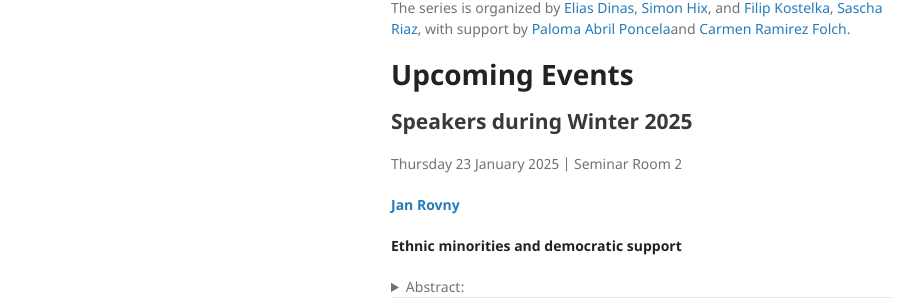
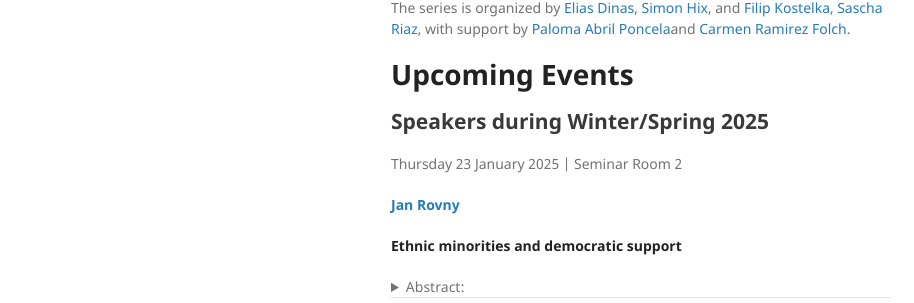
Before and after one commit to cpss-eui/cpss-eui.github.io, a Jekyll site: the page built from index.md, in a window 1280 px wide and 900 px high. Shown: the part 248-551 px from the top of the window, without its empty margins (179-1093 px from the left). Built offline with Jekyll 4.4.1, drawn with Linux system fonts in a browser that asks for light colours; our own code applies the rules of GitHub Pages for plain Markdown files.

Commit message:
See https://github.com/cpss-eui/comparative-politics-seminar-series/commit/086d1465599df78a5bc1132fadeb3872b26a700a from refs/heads/main

````diff
--- a/index.Rmd
+++ b/index.Rmd
@@ -42,7 +42,7 @@ df$subject <- ifelse(is.na(df$subject), "TBD", df$subject)
 df <- df[!is.na(df$start_date), ]
 ```
 
-## Speakers during Winter 2025
+## Speakers during Winter/Spring 2025
 
 ```{r, results='asis'}
  df_ <- df[df$term %in% "Winter", ]
--- a/index.md
+++ b/index.md
@@ -19,7 +19,7 @@ Ramirez Folch](https://www.eui.eu/people?id=carmen-ramirez-folch).
 
 # Upcoming Events
 
-## Speakers during Winter 2025
+## Speakers during Winter/Spring 2025
 
 Thursday 23 January 2025 | Seminar Room 2
 <p>
````
